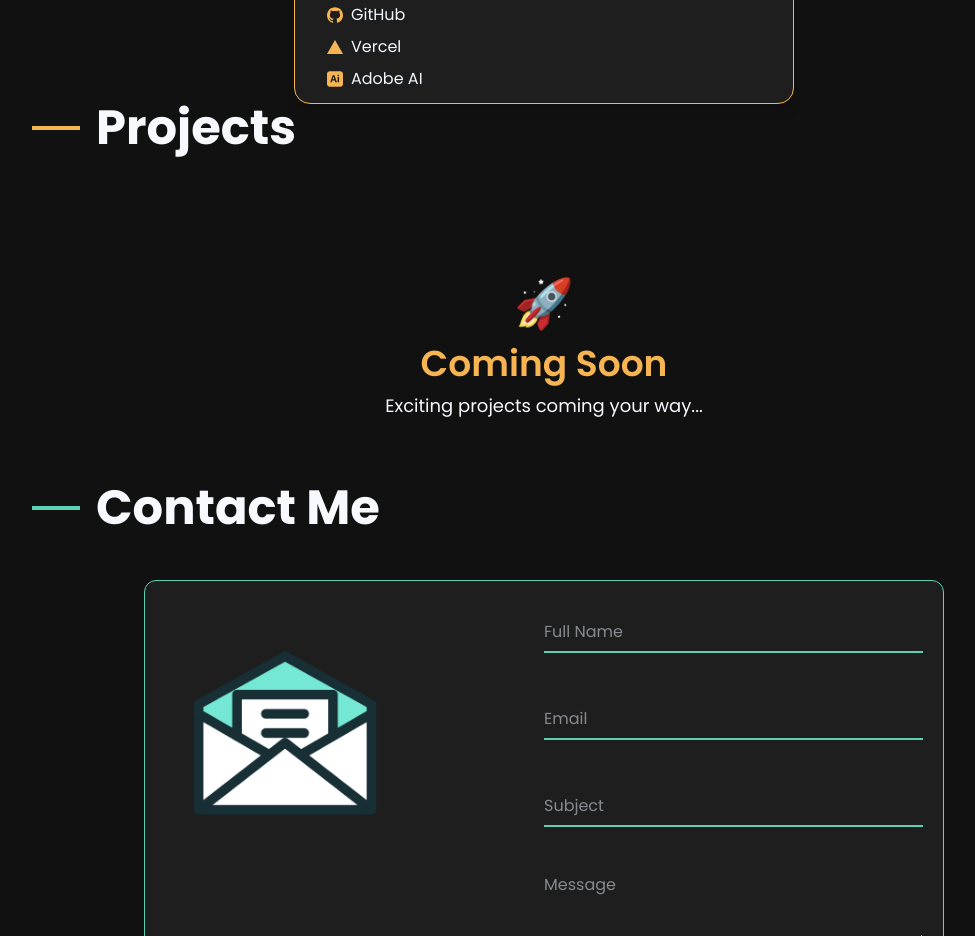
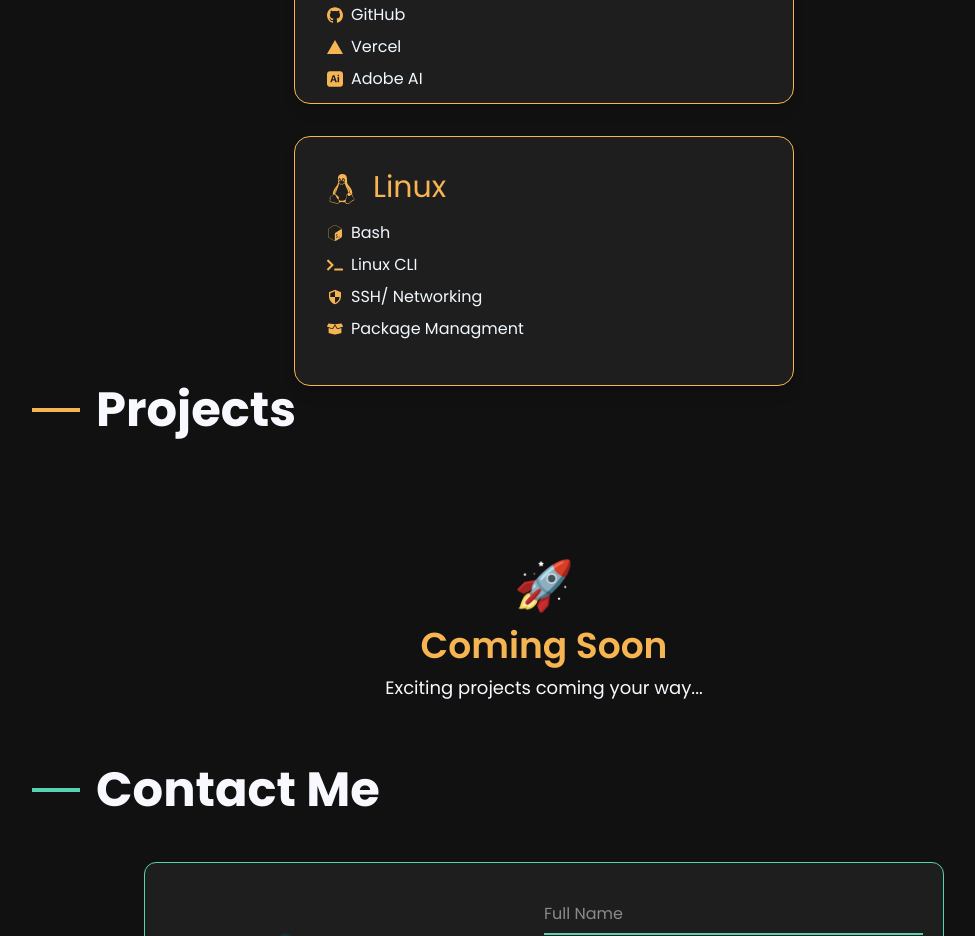
Before and after one commit to adelkandi/adelkandi-portfolio, a React (Vite) app in the folder adelkandi-portfolio/: page / in a window 1280 px wide. Shown: the part 2860-3796 px from the top of the page, without its empty margins (96-1071 px from the left). Built offline with nearby package versions, Linux system fonts and the light colour scheme; a web font is replaced by a local one.

Commit message:
feat: add Linux skills section with relevant icons and skills

```diff
--- a/adelkandi-portfolio/src/data/skills.tsx
+++ b/adelkandi-portfolio/src/data/skills.tsx
@@ -1,7 +1,8 @@
 
 import type { SkillsProps } from "../types/skill";
-import { FaServer, FaCode, FaDatabase, FaCloud, FaTools, FaAws } from "react-icons/fa";
-import { SiSharp, SiPhp, SiNodedotjs, SiReact, SiTypescript, SiTailwindcss, SiMysql, SiOracle, SiDocker, SiGithubactions, SiFigma, SiGit, SiGithub, SiVercel, SiAdobeillustrator } from "react-icons/si";
+import { FaServer, FaCode, FaDatabase, FaCloud, FaTools, FaAws,FaTerminal, FaBoxOpen } from "react-icons/fa";
+import { SiLinux, SiGnubash, SiSharp, SiPhp, SiNodedotjs, SiReact, SiTypescript, SiTailwindcss, SiMysql, SiOracle, SiDocker, SiGithubactions, SiFigma, SiGit, SiGithub, SiVercel, SiAdobeillustrator } from "react-icons/si";
+import { MdOutlineSecurity } from "react-icons/md";
 
 export const skillsData: SkillsProps[]=[
     {
@@ -62,4 +63,23 @@ export const skillsData: SkillsProps[]=[
         ]
 
     },
+    {
+        title:"Linux",
+        titleLogo: <SiLinux className="inline mr-2" />,
+        skillsLogo: <div className="flex gap-3 mb-2 text-2xl">{[SiGnubash, FaTerminal, MdOutlineSecurity, FaBoxOpen].map((Icon, i) => <Icon key={i} />)}</div>,
+        skills:[
+            {
+                name:"Bash",icon:<SiGnubash />
+            },
+            {
+                name:"Linux CLI", icon:<FaTerminal />
+            },
+            {
+                name:"SSH/ Networking", icon:<MdOutlineSecurity />
+            },
+            {
+                name:"Package Managment", icon:<FaBoxOpen />
+            }
+        ]
+    }
 ]
```
